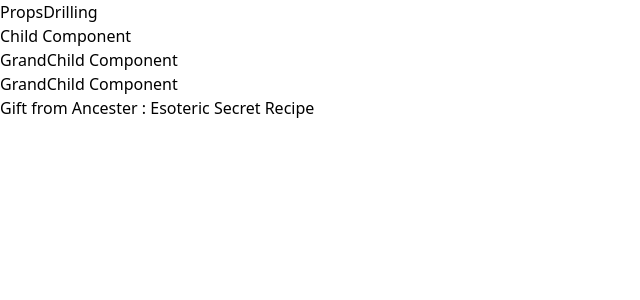
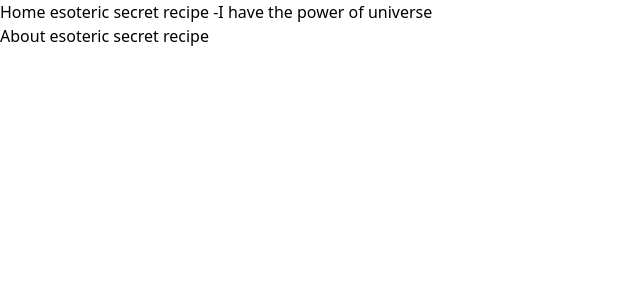
Before and after one commit to cyberadityacode/reactjs, a React (Vite) app in the folder 36 All Hooks in one Project/: page / in a window 1280 px wide. Shown: the top 300 px of the page, without its empty margins (0-640 px from the left). Built offline with nearby package versions, Linux system fonts and the light colour scheme.

Commit message:
added context api hook

```diff
--- /dev/null
+++ b/36 All Hooks in one Project/components/hooks/useContext/About.jsx
@@ -0,0 +1,10 @@
+import React, { useContext } from 'react'
+import { BioContext } from './ContextAPIComponent';
+
+export default function About() {
+    const {secretData, personalInfo} = useContext(BioContext);
+  return (
+
+    <div>About {secretData}</div>
+  )
+}
--- /dev/null
+++ b/36 All Hooks in one Project/components/hooks/useContext/ContextAPIComponent.jsx
@@ -0,0 +1,23 @@
+import { createContext } from "react";
+
+// Step 1 - create a context - it will return Context Component -Follow Pascal convention
+export const BioContext = createContext();
+
+// Step 2 - create a context provider - your delivery agent to deal with data parcel.
+
+export const BioProvider = ({children}) => {
+    const secretData = "esoteric secret recipe";
+    const personalInfo = "I have the power of universe"
+  return <BioContext.Provider value={{secretData, personalInfo}}>
+    {children}
+  </BioContext.Provider>;
+};
+
+
+/*
+Step 3 - Consume the value using useContext hook
+
+in your GrandGrandChild Component or nested child Component
+const value = useContext(BioContext);
+
+*/
--- /dev/null
+++ b/36 All Hooks in one Project/components/hooks/useContext/Home.jsx
@@ -0,0 +1,7 @@
+import React, { useContext } from "react";
+import { BioContext } from "./ContextAPIComponent";
+
+export default function Home() {
+  const value = useContext(BioContext);
+  return <div>Home {value.secretData} -{value.personalInfo}</div>;
+}
--- a/36 All Hooks in one Project/src/main.jsx
+++ b/36 All Hooks in one Project/src/main.jsx
@@ -29,6 +29,9 @@ import UseRefEighthComponent from "../components/hooks/useRef/UseRefEighthCompon
 import UseRefNinthComponent from "../components/hooks/useRef/UseRefNinthComponent.jsx";
 import UseIdLessonOne from "../components/hooks/useId/UseIdLessonOne.jsx";
 import PropsDrilling from "../components/PropsDrilling.jsx";
+import Home from "../components/hooks/useContext/Home.jsx";
+import { BioProvider } from "../components/hooks/useContext/ContextAPIComponent.jsx";
+import About from "../components/hooks/useContext/About.jsx";
 
 createRoot(document.getElementById("root")).render(
   <StrictMode>
@@ -47,9 +50,13 @@ createRoot(document.getElementById("root")).render(
     {/* <UseRefFifthComponent /> <ParentComponentFifth /> */}
     {/* <UseRefSixthComponent /> */}
     {/* <UseRefSeventhComponent /> */}
-  {/*   <UseRefEighthComponent />
+    {/*   <UseRefEighthComponent />
     <UseRefNinthComponent /> */}
     {/* <UseIdLessonOne /> */}
-    <PropsDrilling />
+    {/* <PropsDrilling /> */}
+    <BioProvider>
+      <Home />
+      <About />
+    </BioProvider>
   </StrictMode>
 );
```
Also changed, not shown: 1 other file (tests, documents, lock files or other folders).
